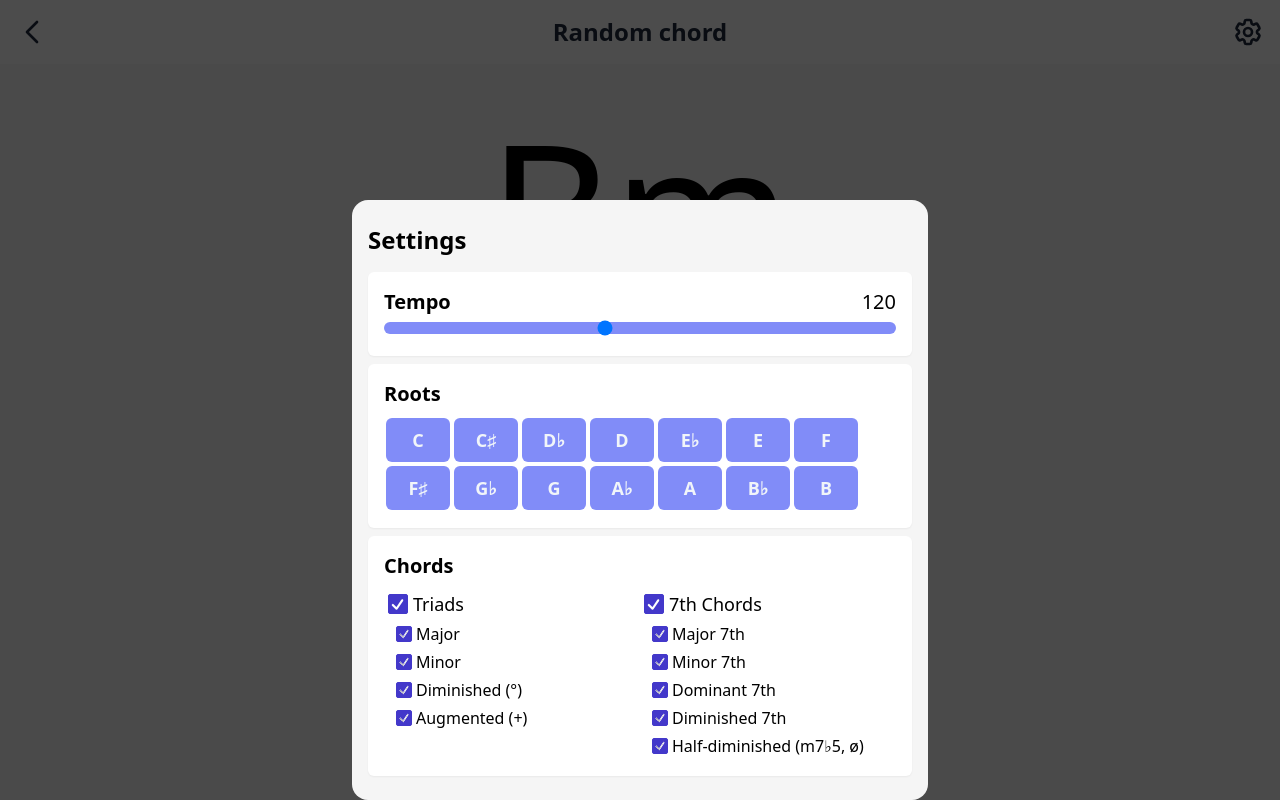
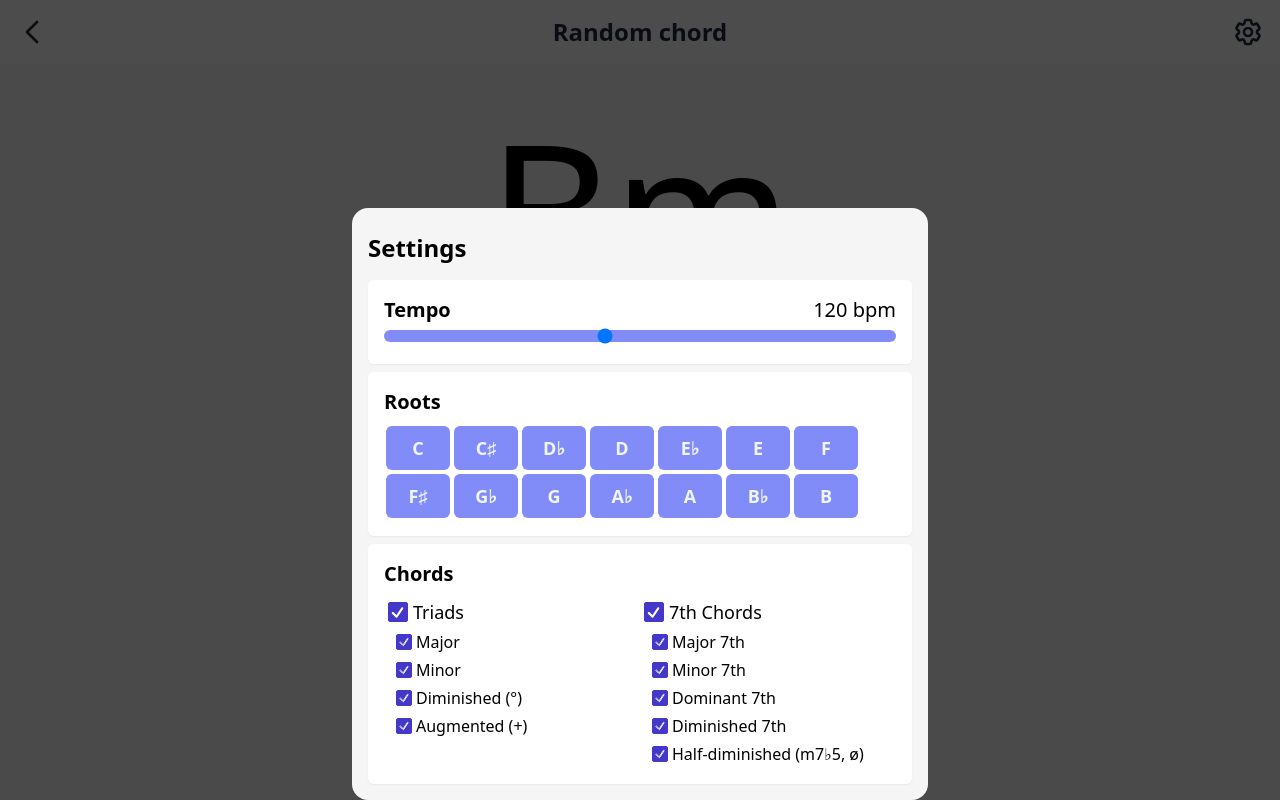
Before and after one commit to KwanghyunOn/jazz-practice, a React (Create React App) app: page / in a window 1280 px wide. Both pictures are taken after a click on the button "Settings". Built offline with nearby package versions, Linux system fonts and the light colour scheme.

Commit message:
Change max height of the bottom sheet.

```diff
--- a/src/components/BottomSheet.js
+++ b/src/components/BottomSheet.js
@@ -2,13 +2,13 @@ export default function BottomSheet({ open, onClose, children }) {
   return (
     <div>
       <div
-        class={`fixed h-screen w-screen top-0 left-0 transition-all duration-500 ${
+        class={`fixed h-screen w-screen top-0 left-0 transition-all duration-150 ${
           open ? "visible opacity-100" : "invisible opacity-0"
         } backdrop-brightness-30`}
         onClick={onClose}
       >
         <div
-          class={`fixed bottom-0 left-1/2 w-full h-3/4 max-w-xl p-4 -translate-x-1/2 transition-all duration-500 rounded-2xl bg-neutral-100 overflow-auto
+          class={`fixed bottom-0 left-1/2 w-full max-w-xl max-h-3/4 p-4 -translate-x-1/2 transition-all duration-150 rounded-2xl bg-neutral-100 overflow-auto
           ${open ? "visible" : "invisible translate-y-1/2"}`}
           onClick={(e) => {
             e.stopPropagation();
--- a/src/components/RandomChordPracticeSettings.js
+++ b/src/components/RandomChordPracticeSettings.js
@@ -17,7 +17,7 @@ function TempoSlider({ bpm, setBpm }) {
     <>
       <div class="flex flex-row justify-between items-center">
         <p class="text-xl font-semibold">Tempo</p>
-        <p class="text-xl">{sliderValue}</p>
+        <p class="text-xl">{sliderValue} bpm</p>
       </div>
       <input
         type="range"
@@ -36,6 +36,7 @@ function RootSettings({ roots, setRoots }) {
   return (
     <div>
       <p class="pb-2 text-xl font-semibold">Roots</p>
+      <div>
         {roots.map((root) => (
           <button
             class={`w-16 px-2 py-2 m-0.5 text-lg font-semibold rounded-md
@@ -63,6 +64,7 @@ function RootSettings({ roots, setRoots }) {
             {root.label}
           </button>
         ))}
+      </div>
     </div>
   );
 }
--- a/tailwind.config.js
+++ b/tailwind.config.js
@@ -9,6 +9,9 @@ module.exports = {
       backdropBrightness: {
         30: ".30",
       },
+      maxHeight: {
+        "3/4": "75%",
+      },
     },
   },
   plugins: [],
```
Lines whose indentation alone changed are shown as unchanged.
